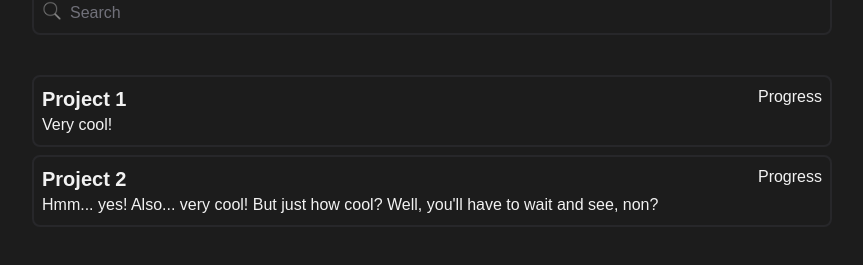
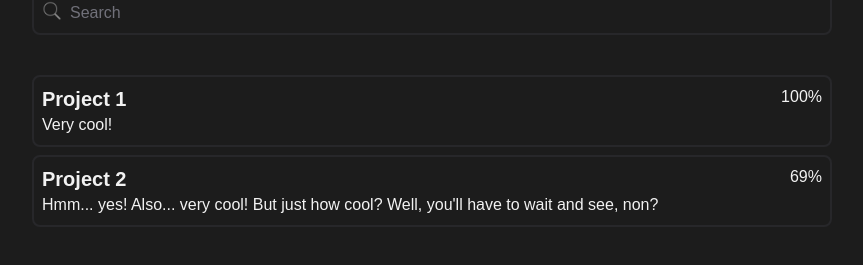
Before and after one commit to Anya-gh/blog, a React (Vite) app: page / in a window 1280 px wide. Shown: the part 401-666 px from the top of the page, without its empty margins (208-1071 px from the left). Built offline with nearby package versions, Linux system fonts and the light colour scheme.

Commit message:
markdown parsing and dynamic routing of posts

```diff
--- a/package.json
+++ b/package.json
@@ -27,6 +27,7 @@
     "eslint-plugin-react-hooks": "^4.6.0",
     "eslint-plugin-react-refresh": "^0.4.3",
     "postcss": "^8.4.27",
+    "react-markdown": "^8.0.7",
     "tailwindcss": "^3.3.3",
     "typescript": "^5.0.2",
     "vite": "^4.4.5"
--- a/src/App.tsx
+++ b/src/App.tsx
@@ -1,12 +1,23 @@
 import { Routes, Route } from 'react-router-dom'
+import Blog from './pages/blog/Blog'
 import './App.css'
 import Home from './pages/home/Home'
+import * as postsJSON from './posts/posts.json'
 
 function App() {
+
+  const posts = postsJSON["posts"]
+
 
   return (
     <Routes>
       <Route path='' element={<Home />}/>
+      {posts.map(post => {
+        console.log(post.id)
+        return (
+          <Route key={post.title} path={`/${post.id}`} element={<Blog id={post.id}/>}/>
+        )
+      })}
     </Routes>
   )
 }
--- /dev/null
+++ b/src/global.d.ts
@@ -0,0 +1 @@
+declare module '*.md';
--- /dev/null
+++ b/src/pages/blog/Blog.tsx
@@ -0,0 +1,34 @@
+import { useEffect, useState } from "react"
+import ReactMarkdown from 'react-markdown'
+import './markdown.css'
+
+interface BlogProps {
+  id: string
+}
+
+
+export default function Blog( {id} : BlogProps) {
+
+  const [content, setContent] = useState('')
+
+  useEffect(() => {
+    import(`../../posts/${id}.md`)
+    /*.then(res => {
+        console.log(res)
+        setContent(res.default)
+    }*/
+    .then(res => res.default)
+    .then(res => {
+      setContent(res)
+    })
+    .catch(error => console.error("Error loading markdown file: ", error))
+  }, [])
+
+  return (
+    <>
+    <div className='flex flex-row w-screen'>
+      <div className="markdown-container ml-2 mt-2"><ReactMarkdown>{content}</ReactMarkdown></div>
+    </div>
+    </>
+  )
+}
--- /dev/null
+++ b/src/pages/blog/markdown.css
@@ -0,0 +1,11 @@
+.markdown-container h1 {
+  @apply text-4xl font-bold
+}
+
+.markdown-container h2 {
+  @apply text-2xl font-bold
+}
+
+.markdown-container h3 {
+  @apply text-xl font-bold
+}
--- a/src/pages/home/List.tsx
+++ b/src/pages/home/List.tsx
@@ -1,11 +1,18 @@
+import { useNavigate } from "react-router-dom"
+import * as postsJSON from '../../posts/posts.json'
 
 export default function List() {
+
+  const posts = postsJSON["posts"]
+  console.log(posts)
+
   return (
     <>
     <div>
-      <ul className="list-none">
-        <ListElement title={"Project 1"} description={"Very cool!"} />
-        <ListElement title={"Project 2"} description={"Hmm... yes! Also... very cool! But just how cool? Well, you'll have to wait and see, non?"} />
+      <ul className="list-none mb-10">
+        {posts.map(post => {
+           return (<ListElement title={post.title} id={post.id} description={post.description} progress={post.progress}/>)
+        })}
       </ul>
     </div>
     </>
@@ -14,17 +21,29 @@ export default function List() {
 
 interface ListElementProps {
   title: string,
-  description: string
+  id: string,
+  description: string,
+  progress: number
 }
 
-const ListElement = ({title, description} : ListElementProps) => {
+const ListElement = ({title, id, description, progress} : ListElementProps) => {
+
+  const navigate = useNavigate();
+
+  const onClickHandler = (link:string) => {
+    navigate(link)
+  }
+
   return (
-    <li className='border-2 rounded-lg border-zinc-800 w-80 p-2 md:w-[35rem] lg:w-[50rem] flex flex-row justify-between mb-2'>
-      <div className='flex flex-col'>
-        <h1 className='font-bold text-xl'>{title}</h1>
-        <p>{description}</p>
-      </div>
-      <h1>Progress</h1>
+
+    <li>
+      <button onClick={(() => onClickHandler(id))} className='border-2 rounded-lg border-zinc-800 w-80 p-2 md:w-[35rem] lg:w-[50rem] flex flex-row justify-between mb-2'>
+        <div className='flex flex-col items-start'>
+          <h1 className='font-bold text-xl'>{title}</h1>
+          <p>{description}</p>
+        </div>
+        <h1>{`${progress}%`}</h1>
+      </button>
     </li>
   )
 }
--- /dev/null
+++ b/src/posts/posts.json
@@ -0,0 +1,14 @@
+{"posts" : [
+{
+  "title" : "Project 1",
+  "id" : "project-1",
+  "description" : "Very cool!",
+  "progress" : 100
+},
+{
+  "title" : "Project 2",
+  "id" : "project-2",
+  "description" : "Hmm... yes! Also... very cool! But just how cool? Well, you'll have to wait and see, non?",
+  "progress" : 69
+}
+]}
--- /dev/null
+++ b/src/posts/project-1.md
@@ -0,0 +1,7 @@
+export default `
+# Title 1
+## Title 2
+### Title 3
+- first item
+- second item
+`;
```
Also changed, not shown: 1 other file (tests, documents, lock files or other folders).
